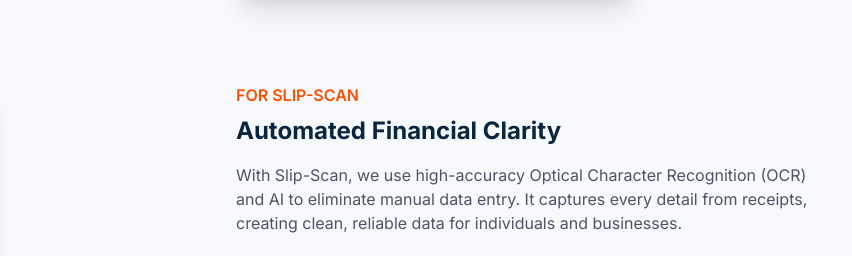
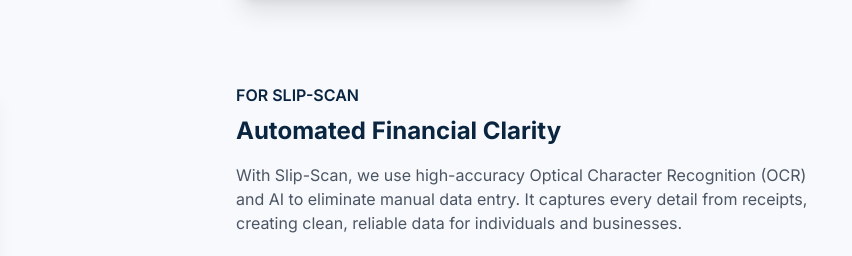
Before and after one commit to Jamie123234/AppCraft-Studios, a plain HTML site: page index.html in a window 1280 px wide. Shown: the part 1595-1851 px from the top of the page, 428-1280 px from the left. Drawn offline with nearby package versions, Linux system fonts and the light colour scheme.

Commit message:
Update index.html

```diff
--- a/index.html
+++ b/index.html
@@ -220,7 +220,7 @@
              <!-- Slip-Scan Feature -->
             <div class="mt-20 grid md:grid-cols-2 gap-12 items-center">
                  <div class="animate-on-scroll fade-in-left md:order-2">
-                    <span class="font-semibold text-brand-orange">FOR SLIP-SCAN</span>
+                    <span class="font-semibold text-brand-blue">FOR SLIP-SCAN</span>
                     <h3 class="mt-2 text-2xl font-bold text-brand-blue">Automated Financial Clarity</h3>
                     <p class="mt-4 text-gray-600">With Slip-Scan, we use high-accuracy Optical Character Recognition (OCR) and AI to eliminate manual data entry. It captures every detail from receipts, creating clean, reliable data for individuals and businesses.</p>
                     <div class="mt-6 space-y-4">
```
